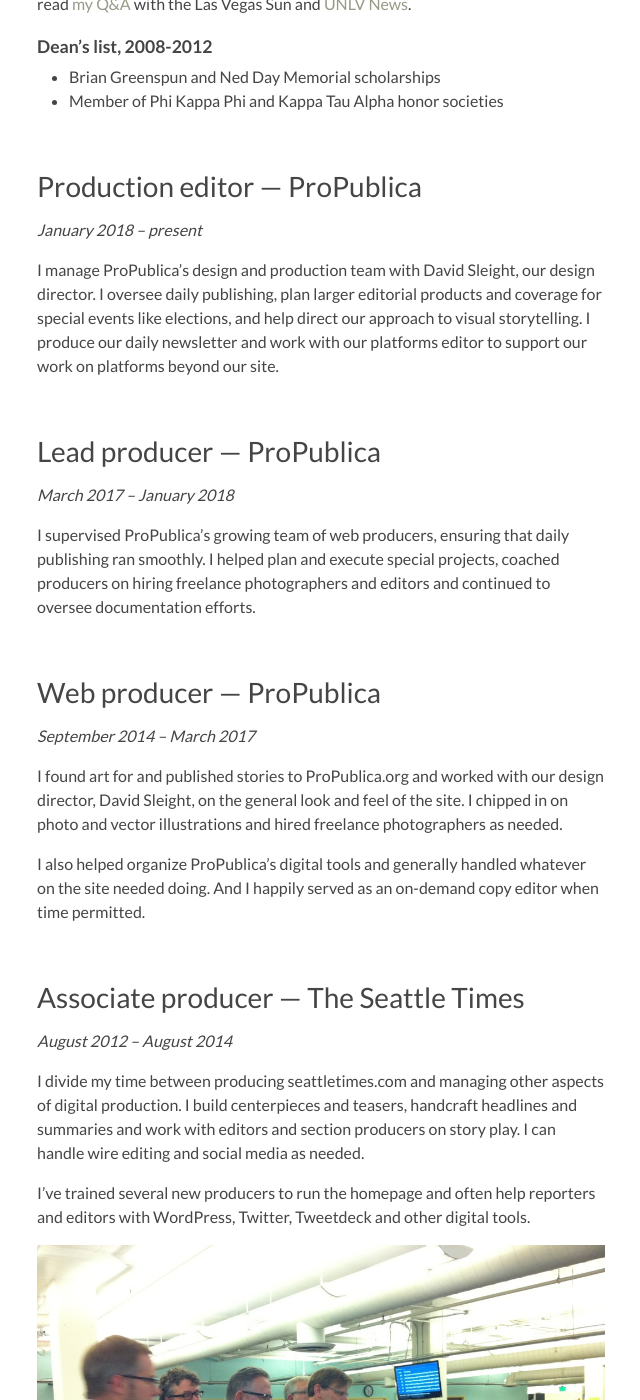
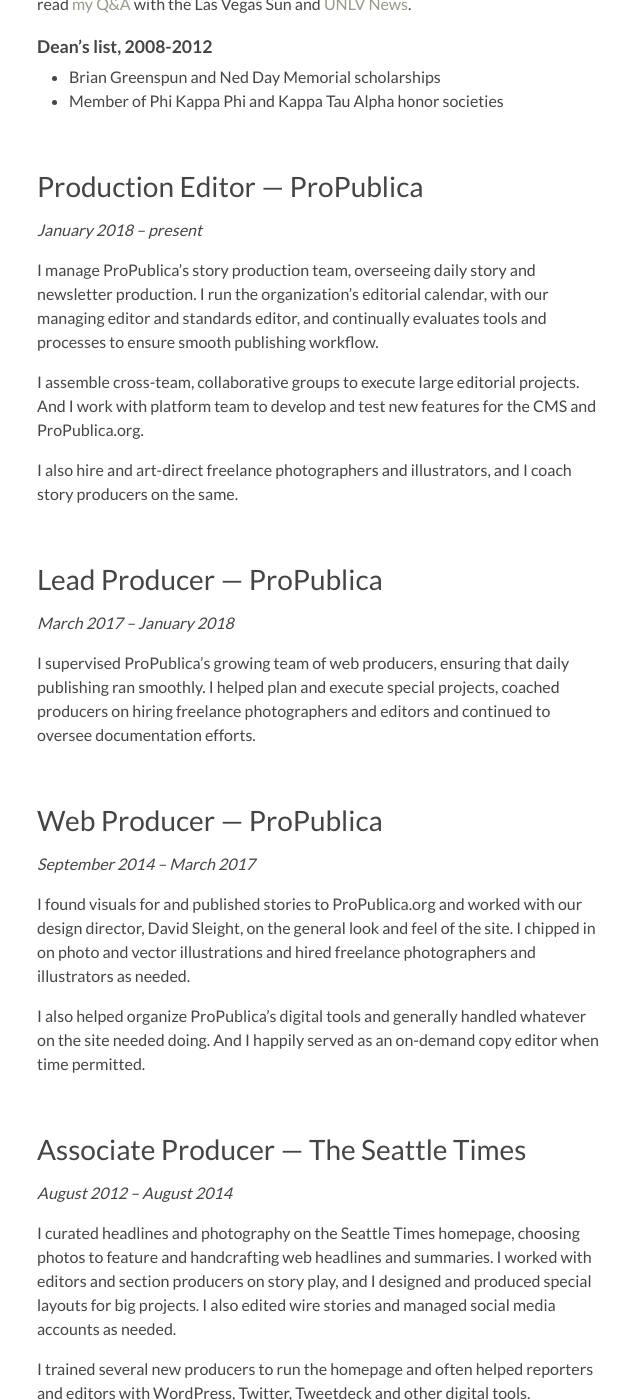
Before and after one commit to hannah-birch/hannah-birch.github.io, a Jekyll site: the page built from pages/resume.md, in a window 1280 px wide and 1400 px high, scrolled down 433 px. Shown: the whole window, without its empty margins (319-959 px from the left). Built offline with Jekyll 4.4.1, drawn with Linux system fonts in a browser that asks for light colours; some of the changed text lies outside the part shown.

Commit message:
Updates content on resume page

```diff
--- a/pages/resume.md
+++ b/pages/resume.md
@@ -6,7 +6,7 @@
 
 **[Download a PDF version.](http://hannah-birch.github.io/assets/img/birch-resume-201910.pdf)**
 
-## Experience and awards
+## Experience and Awards
 
 <h3><strong>2015 Pulitzer Prize for breaking news reporting, with Seattle Times staff</strong></h3>
 
@@ -17,33 +17,38 @@
 - Brian Greenspun and Ned Day Memorial scholarships
 - Member of Phi Kappa Phi and Kappa Tau Alpha honor societies
 
-## Production editor — ProPublica
+## Production Editor — ProPublica
 
 _January 2018 – present_
 
-I manage ProPublica’s design and production team with David Sleight, our design director. I oversee daily publishing, plan larger editorial products and coverage for special events like elections, and help direct our approach to visual storytelling. I produce our daily newsletter and work with our platforms editor to support our work on platforms beyond our site.
+I manage ProPublica’s story production team, overseeing daily story and newsletter production. I run the organization’s editorial calendar, with our managing editor and standards editor, and continually evaluates tools and processes to ensure smooth publishing workflow.
 
-## Lead producer — ProPublica
+I assemble cross-team, collaborative groups to execute large editorial projects. And I work with platform team to develop and test new features for the CMS and ProPublica.org.
+
+I also hire and art-direct freelance photographers and illustrators, and I coach story producers on the same.
+
+
+## Lead Producer — ProPublica
 
 _March 2017 – January 2018_
 
 I supervised ProPublica’s growing team of web producers, ensuring that daily publishing ran smoothly. I helped plan and execute special projects, coached producers on hiring freelance photographers and editors and continued to oversee documentation efforts.
 
-## Web producer — ProPublica
+## Web Producer — ProPublica
 
 _September 2014 – March 2017_
 
-I found art for and published stories to ProPublica.org and worked with our design director, David Sleight, on the general look and feel of the site. I chipped in on photo and vector illustrations and hired freelance photographers as needed.
+I found visuals for and published stories to ProPublica.org and worked with our design director, David Sleight, on the general look and feel of the site. I chipped in on photo and vector illustrations and hired freelance photographers and illustrators as needed.
 
 I also helped organize ProPublica’s digital tools and generally handled whatever on the site needed doing. And I happily served as an on-demand copy editor when time permitted.
 
-## Associate producer — The Seattle Times
+## Associate Producer — The Seattle Times
 
 _August 2012 – August 2014_
 
-I divide my time between producing seattletimes.com and managing other aspects of digital production. I build centerpieces and teasers, handcraft headlines and summaries and work with editors and section producers on story play. I can handle wire editing and social media as needed.
+I curated headlines and photography on the Seattle Times homepage, choosing photos to feature and handcrafting web headlines and summaries. I worked with editors and section producers on story play, and I designed and produced special layouts for big projects. I also edited wire stories and managed social media accounts as needed.
 
-I’ve trained several new producers to run the homepage and often help reporters and editors with WordPress, Twitter, Tweetdeck and other digital tools.
+I trained several new producers to run the homepage and often helped reporters and editors with WordPress, Twitter, Tweetdeck and other digital tools.
 
 <figure>
   <img src="/assets/img/20121110-gov-race.jpg"/>
@@ -52,25 +57,25 @@
 
 <!-- More in Projects → -->
 
-## Copy-editing intern — The Seattle Times
+## Copy-Editing Intern — The Seattle Times
 
 _June 2012 – August 2012_
 
-As an intern on the news desk, I rimmed stories, wrote headlines and followed up with the homepage producer on duty to make sure Web metadata for each story was correct.
+As an intern on the news desk, I copy-edited stories, wrote headlines and followed up with the homepage producer on duty to make sure web metadata for each story was correct.
 
-## Editing, reporting intern — Stephens Media
+## Editing, Reporting Intern — Stephens Media
 
 _August 2011 – April 2012_
 
-I edited blog posts and calendar entries for the Best of Las Vegas website and occasionally wrote stories on Cirque du Soleil.
+I edited blog posts and calendar entries for the Best of Las Vegas website and occasionally wrote stories on Cirque du Soleil and other parts of the entertainment industry.
 
-## Do-all intern — Channel Signal
+## Do-All Intern — Channel Signal
 
 _May 2011 – August 2011_
 
 At Channel Signal, a social-media-monitoring company in Park City, Utah, I sifted through thousands of social-media posts a day and worked with an analyst to extract insight for clients. I created monthly reports for clients in Adobe InDesign, wrote and edited blog posts and researched new digital tools.
 
-## Wearer of all hats — Las Vegas Dance Insider
+## Wearer of All Hats — Las Vegas Dance Insider
 
 _September 2010 – May 2012_
 
```
Also changed, not shown: other parts of pages/resume.md (+5 -5 lines), 2 other files.
